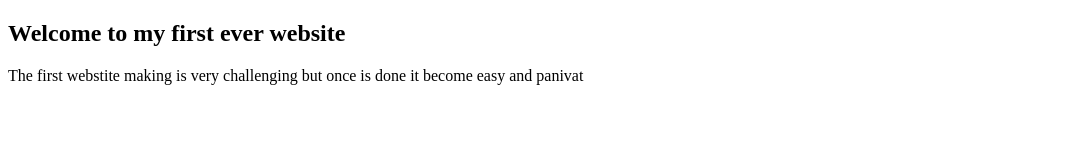
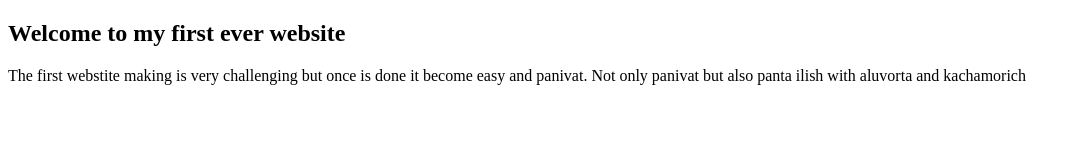
Before and after one commit to easylesson/my-first-website, a plain HTML site: page index.html in a window 1280 px wide. Shown: the whole page, without its empty margins (0-1080 px from the left). Drawn offline with Linux system fonts and the light colour scheme.

Commit message:
Update index.html

```diff
--- a/index.html
+++ b/index.html
@@ -7,6 +7,6 @@
 </head>
 <body>
     <h2>Welcome to my first ever website</h2>
-    <p>The first webstite making is very challenging but once is done it become easy and panivat</p>
+    <p>The first webstite making is very challenging but once is done it become easy and panivat. Not only panivat but also panta ilish with aluvorta and kachamorich</p>
 </body>
 </html>
```
